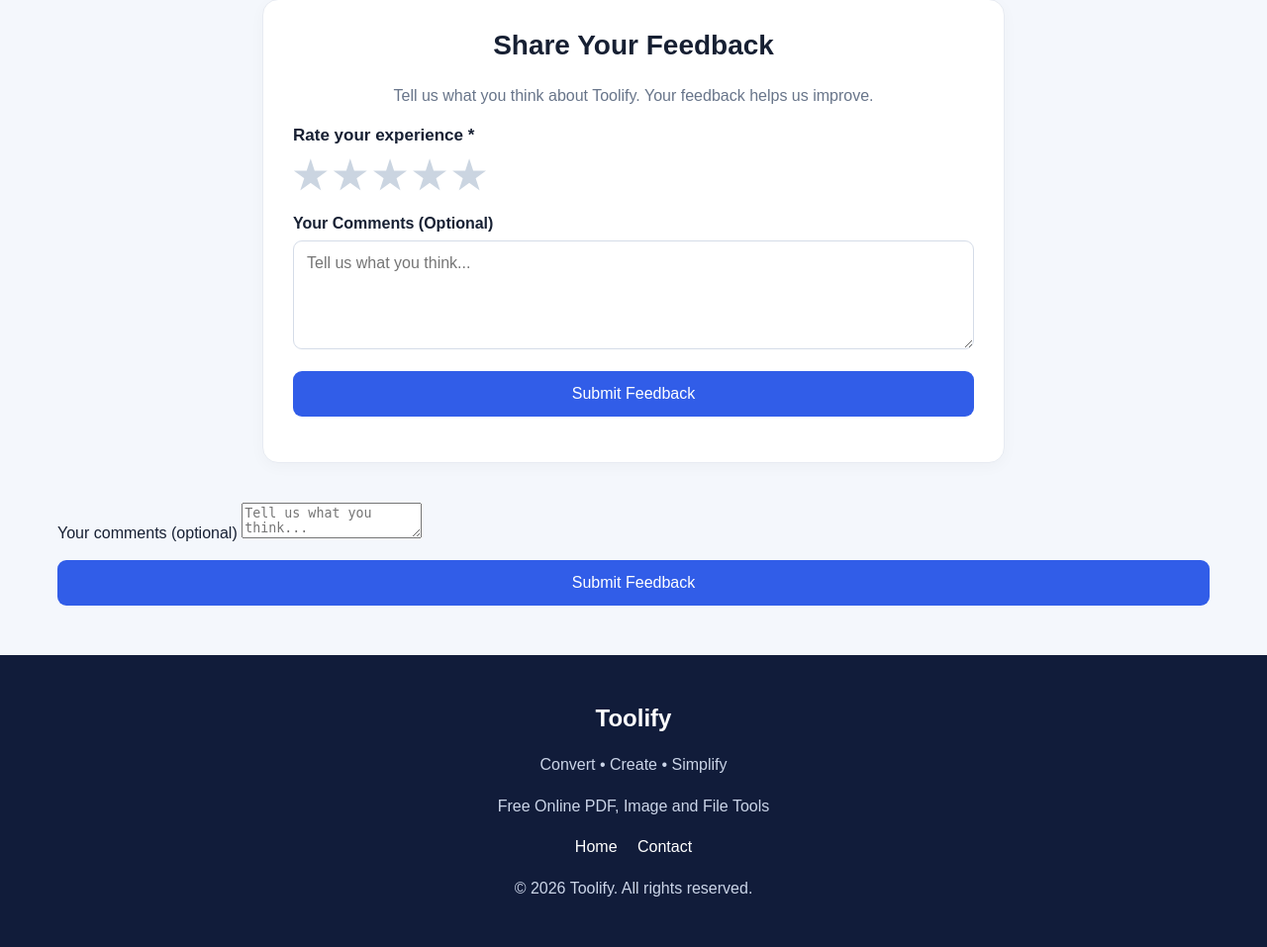
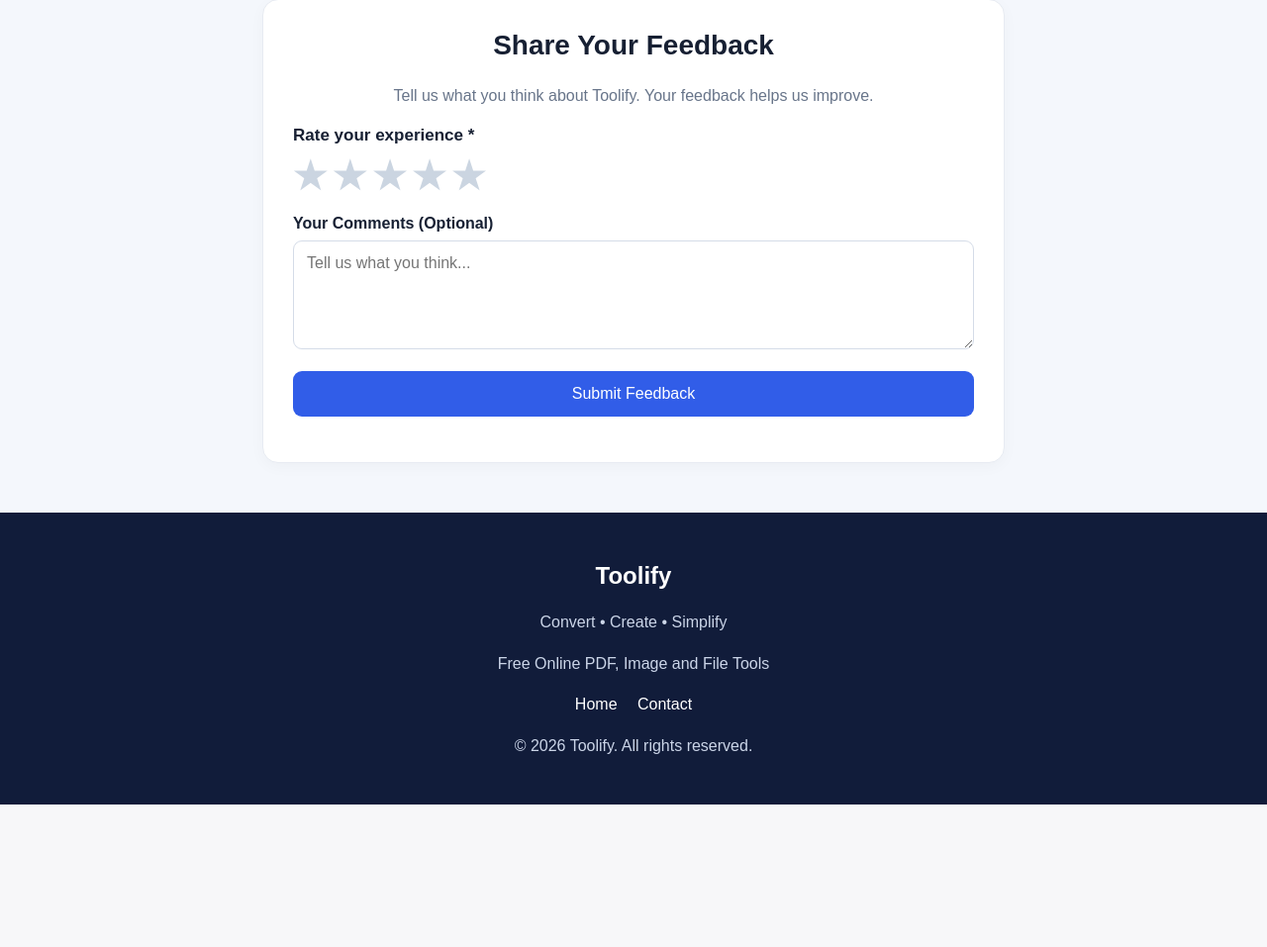
Before and after one commit to rakshitbaniya-cyber/rakshit-file-converter, a Python web app: template templates/home.html in a window 1280 px wide. Shown: the part 863-1820 px from the top of the page at 99% size. After the commit the page ends 1676 px from the top, so only its background shows below. Run offline with Jinja, Linux system fonts and the light colour scheme; the template is opened without the code that fills it, so the values that code supplies are empty.

Commit message:
Update home.html

```diff
--- a/templates/home.html
+++ b/templates/home.html
@@ -868,17 +868,6 @@
 
     </form>
 </section>
-
-            <label for="comment">Your comments (optional)</label>
-        <textarea
-            id="feedbackComment"
-            name="comment"
-            placeholder="Tell us what you think..."
-        ></textarea>
-            <button type="submit" class="feedback-submit">
-                Submit Feedback
-            </button>
-
             <div id="feedbackMessage" role="status"></div>
 
         </form>
```
